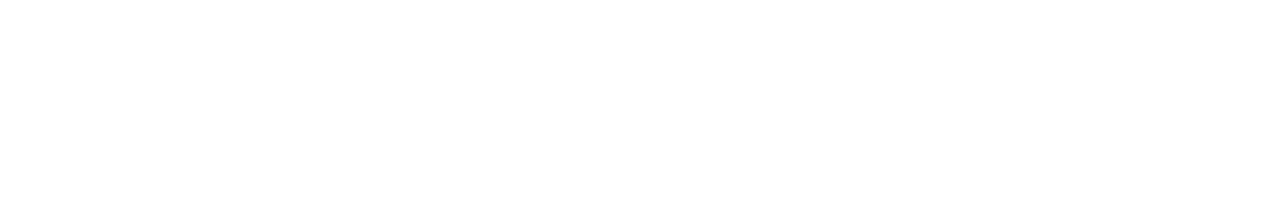
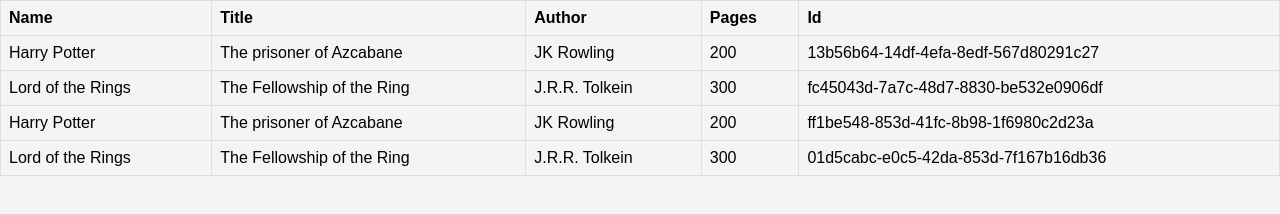
Before and after one commit to patfrib52/library, a plain HTML site: page index.html in a window 1280 px wide. Drawn offline with Linux system fonts and the light colour scheme.

Commit message:
use innerHtml to display the book info, adds id to array and loop through

```diff
--- a/index.html
+++ b/index.html
@@ -4,9 +4,29 @@
 <head>
     <meta charset="UTF-8">
     <meta name="viewport" content="width=device-width, initial-scale=1.0">
+    <link rel="icon" href="data:,">
+    <link rel="stylesheet" href="styles.css">
     <title>library</title>
 </head>
 <body>
+<table >
+    <thead>
+        <tr>
+            <th>Name</th>
+            <th>Title</th>
+            <th>Author</th>
+            <th>Pages</th>
+            <th>Id</th>
+
+        </tr>
+    </thead>
+
+    <!-- Rows will be populated by JavaScript -->
+    <tbody id="displayBooks">
+    </tbody>
+</table>
+
+
     <script   src="script.js" ></script>
 </body>
 </html>
--- a/script.js
+++ b/script.js
@@ -1,7 +1,29 @@
+
+const displayBooks = document.getElementById("displayBooks");
+const bookId = document.getElementById("bookId");
 
 
-let myLibrary = [];
 
+
+let myLibrary = [
+    {name: "Harry Potter",
+    title: "The prisoner of Azcabane",
+    author: "JK Rowling",
+    pages: 200},
+
+    {name: "Lord of the Rings",
+    title: "The Fellowship of the Ring" ,
+    author: "J.R.R. Tolkein",
+        pages: 300},
+        {name: "Harry Potter",
+    title: "The prisoner of Azcabane",
+    author: "JK Rowling",
+    pages: 200},
+    {name: "Lord of the Rings",
+    title: "The Fellowship of the Ring" ,
+    author: "J.R.R. Tolkein",
+        pages: 300}
+];
 
 class Books {
     constructor(name, title, author, pages) {
@@ -13,17 +35,37 @@
     }
 }
 
-Books.prototype.addBookToLibrary = function() {
+ function addBookToLibrary() {
 
-        this.id = crypto.randomUUID();
-        myLibrary.push({name: this.name, title: this.title, author: this.author, pages: this.pages, id: this.id});
+    displayBooks.innerHTML = "";
 
-    console.log(myLibrary);
+    for (let i = 0; i < myLibrary.length; i++) {
+
+        if (!myLibrary[i].id){
+            myLibrary[i].id = crypto.randomUUID();
+        }
+
+        displayBooks.innerHTML +=
+
+           ` <tr>
+
+                <td>${myLibrary[i].name}</td>
+                <td>${myLibrary[i].title}</td>
+                <td>${myLibrary[i].author}</td>
+                <td>${myLibrary[i].pages}</td>
+                <td>${myLibrary[i].id}</td>
+
+
+            </tr>`
+        ;
+    }
+
 }
 
-const book1 = new Books("Harry Potter", "The prisoner of Azcabane", "JK Rowling", 200, "");
-const book2 = new Books("Lord of the Rings", "The Fellowship of the Ring", "J.R.R. Tolkein", 300, "");
+
+// const book1 = new Books("Harry Potter", "The prisoner of Azcabane", "JK Rowling", 200);
+// const book2 = new Books("Lord of the Rings", "The Fellowship of the Ring", "J.R.R. Tolkein", 300);
 
 
-book1.addBookToLibrary();
-book2.addBookToLibrary();
+addBookToLibrary();
+// book2.addBookToLibrary();
--- a/styles.css
+++ b/styles.css
@@ -0,0 +1,22 @@
+
+body {
+    font-family: Arial, sans-serif;
+    margin: 0;
+    padding: 0;
+    background-color: #f4f4f4;
+
+}
+
+table {
+    display: table;
+}
+table {
+  border-collapse: collapse; /* Merges cell borders into a single line */
+  width: 100%;
+}
+
+th, td {
+  border: 1px solid #ddd; /* Adds the horizontal separator line */
+  padding: 8px;
+  text-align: left;
+}
```
